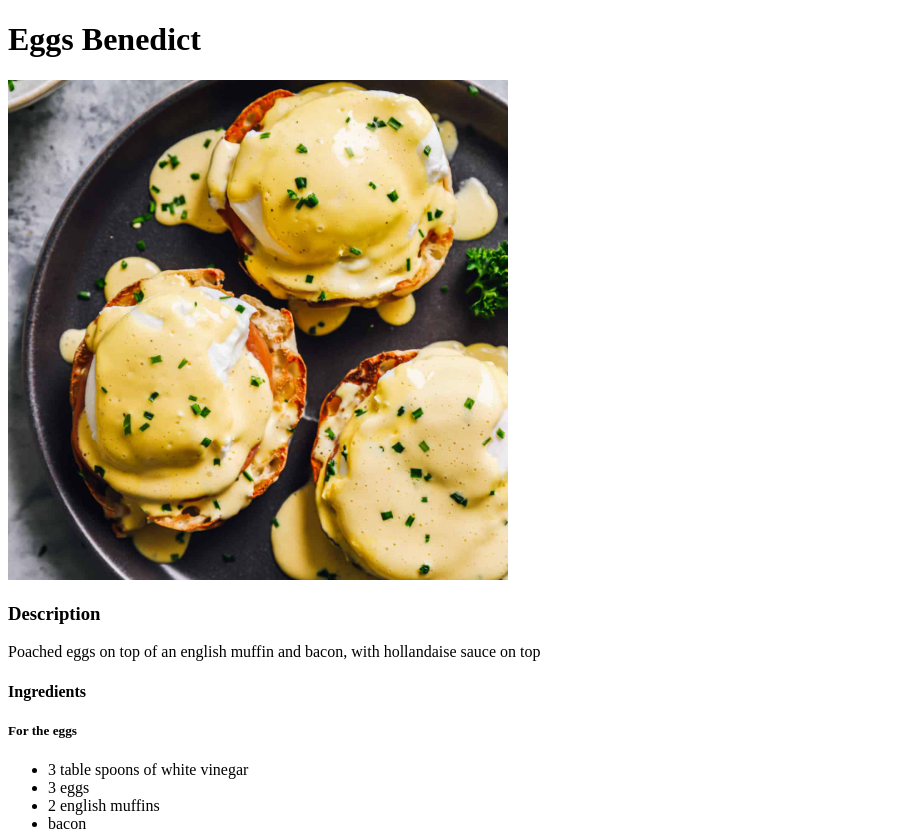
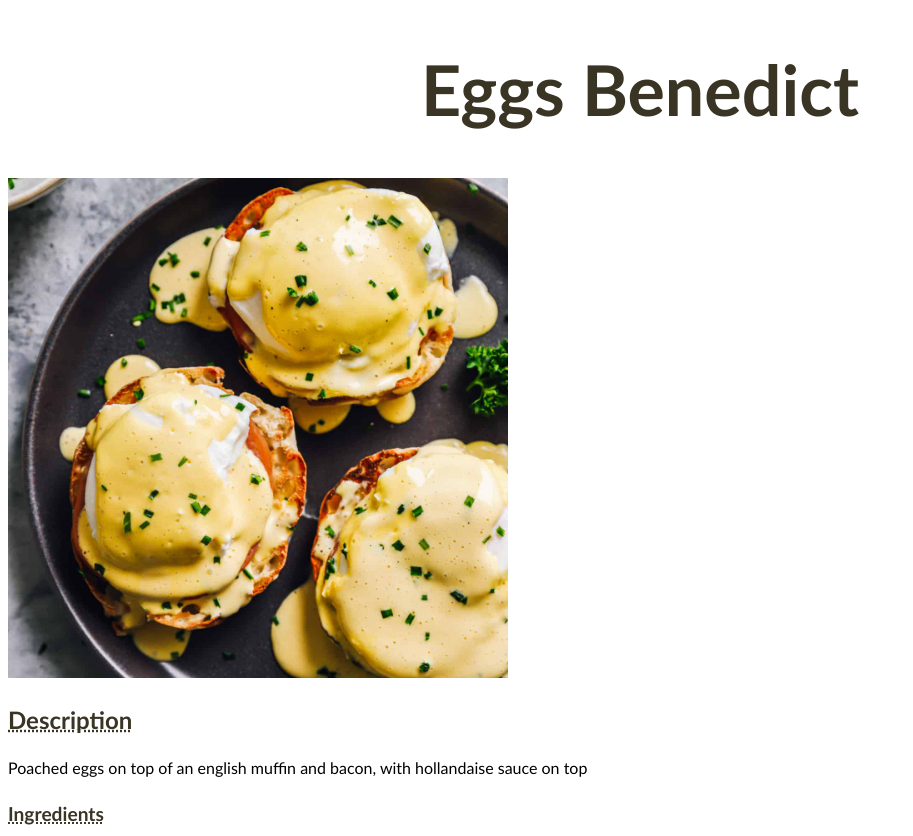
Before and after one commit to aivan-cva/odin-recipes, a plain HTML site: page recipes/eggs_benedict/eggs_benedict.html in a window 1280 px wide. Shown: the top 836 px of the page, without its empty margins (0-913 px from the left). Drawn offline with Linux system fonts and the light colour scheme.

Commit message:
Add basic css to the website

```diff
--- a/recipes/eggs_benedict/eggs_benedict.html
+++ b/recipes/eggs_benedict/eggs_benedict.html
@@ -4,9 +4,11 @@
     <meta charset="UTF-8">
     <meta name="viewport" content="width=device-width, initial-scale=1.0">
     <title>Eggs Benedict</title>
+    <link rel="stylesheet" href="../../styles/styles.css">
+
 </head>
 <body>
-    <h1>Eggs Benedict</h1>
+    <h1 class="header">Eggs Benedict</h1>
     <img src="./eggs_benedict.jpg" alt="eggs benedict" width="500" height="500">
     <h3>Description</h3>
     <p>Poached eggs on top of an english muffin and bacon, with hollandaise sauce on top</p>
--- /dev/null
+++ b/styles/styles.css
@@ -0,0 +1,47 @@
+html{
+    font-family: 'Trebuchet MS', 'Lucida Sans Unicode', 'Lucida Grande', 'Lucida Sans', Arial, sans-serif;
+    background-color: #fff
+}
+
+.header{
+    font-size: 70px;
+    font-weight: 800;
+    text-align: center;
+    color:#393424;
+}
+
+.recipes-list{
+    font-size: 20px;
+    color: #62ab37;
+    text-align: center;
+    list-style: none;
+}
+
+li>a{
+    text-decoration: none;
+    text-align: center;
+}
+
+/* Recipes */
+
+h3{
+    font-size: x-large;
+}
+
+h4{
+    font-size: larger;
+}
+
+h5{
+    font-size: large;
+}
+
+
+h3, h4, h5{
+    color: #393424;
+    text-decoration: underline dotted;
+}
+
+p, ul, ol{
+    font-size: medium;
+}
```
Also changed, not shown: index.html (+3 -2 lines), recipes/chicken_salad/chicken_salad.html (+2 -1 lines), recipes/spaghetti_bolognese/spaghetti_bolognese.html (+4 -2 lines).
